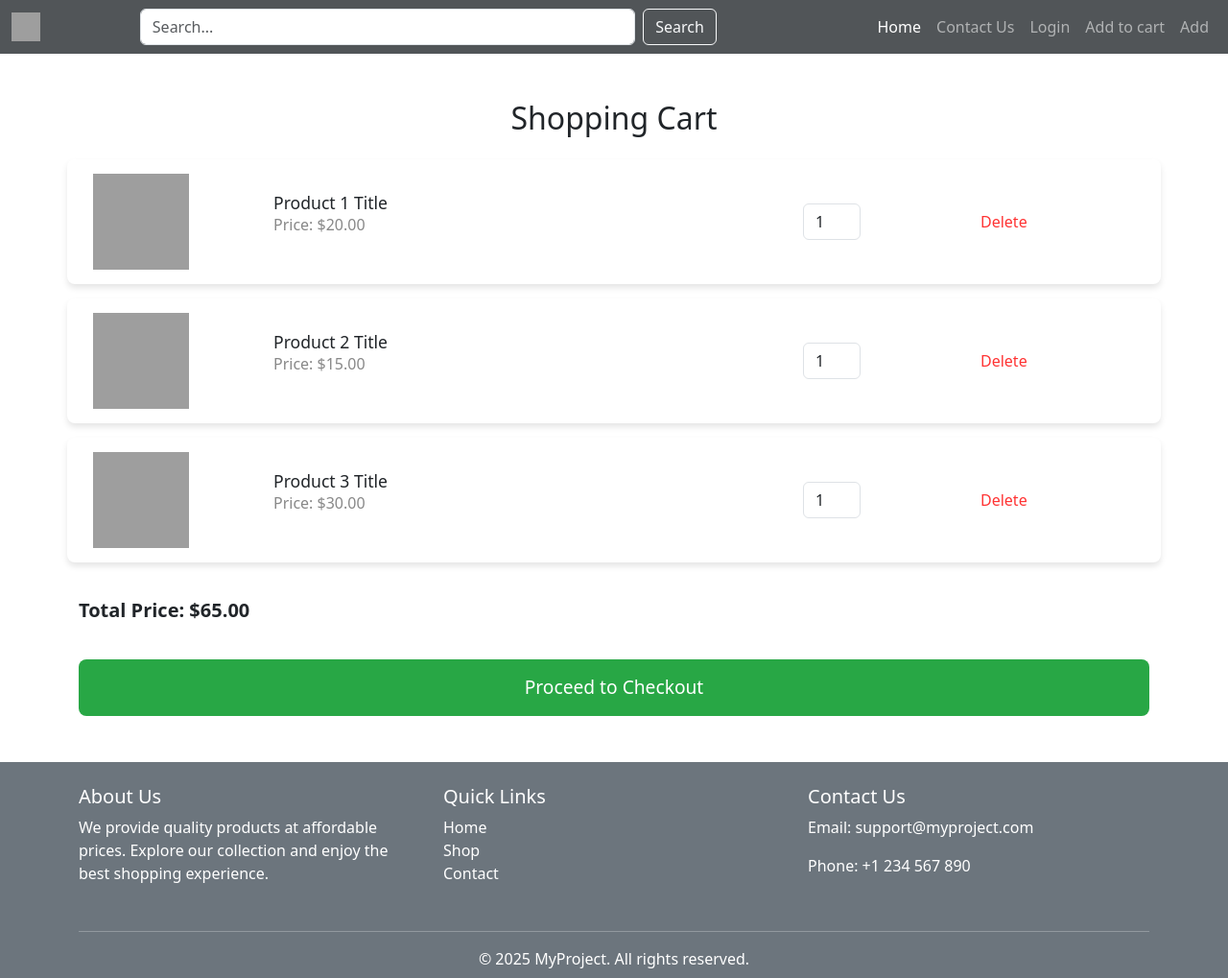
After one commit to Sanket-95/siddhaifoodsVer1, a PHP site: page /addtocart.php in a window 1280 px wide. The commit adds this page. Shown: the whole page at 96% size. Run offline with PHP 8.4, Linux system fonts and the light colour scheme; grey boxes are pictures that could not be loaded.

Commit message:
pages added

```diff
--- /dev/null
+++ b/addtocart.php
@@ -0,0 +1,160 @@
+<!DOCTYPE html>
+<html lang="en">
+<head>
+  <meta charset="UTF-8">
+  <meta name="viewport" content="width=device-width, initial-scale=1">
+  <title>Shopping Cart</title>
+  <link href="https://cdn.jsdelivr.net/npm/bootstrap@5.3.3/dist/css/bootstrap.min.css" rel="stylesheet">
+  <link href="assets/style.css" rel="stylesheet">
+
+  <style>
+    .cart-item {
+      box-shadow: 0 4px 6px rgba(0, 0, 0, 0.1);
+      padding: 15px;
+      border-radius: 8px;
+      margin-bottom: 15px;
+    }
+
+    .cart-item img {
+      width: 100px;
+      height: 100px;
+      object-fit: cover;
+    }
+
+    .cart-item .details {
+      padding-left: 15px;
+      display: flex;
+      flex-direction: column;
+      justify-content: center;
+    }
+
+    .cart-item .details h5 {
+      margin: 0;
+      font-size: 1.1rem;
+    }
+
+    .cart-item .details p {
+      font-size: 1rem;
+      color: #888;
+    }
+
+    .cart-item .quantity {
+      display: flex;
+      align-items: center;
+    }
+
+    .cart-item .quantity input {
+      width: 60px;
+      margin-right: 10px;
+    }
+
+    .cart-item .delete-btn {
+      color: #ff3333;
+      cursor: pointer;
+    }
+
+    .checkout-btn {
+      width: 100%;
+      padding: 15px;
+      font-size: 1.2rem;
+      background-color: #28a745;
+      color: white;
+      border: none;
+      border-radius: 8px;
+      margin-top: 20px;
+    }
+
+    .checkout-btn:hover {
+      background-color: #218838;
+    }
+
+    .cart-total {
+      font-size: 1.25rem;
+      margin-top: 20px;
+      font-weight: bold;
+    }
+  </style>
+</head>
+<body>
+
+  <!-- Navigation bar -->
+  <?php include 'includes/navbar.php'; ?>
+
+  <!-- Shopping Cart Container -->
+  <div class="container my-5">
+    <h2 class="text-center mb-4">Shopping Cart</h2>
+
+    <!-- Cart Items -->
+    <div class="row">
+      <div class="col-12">
+        <!-- Item 1 -->
+        <div class="cart-item row align-items-center">
+          <div class="col-md-2">
+            <img src="assets/images/product1.jpg" alt="Product 1">
+          </div>
+          <div class="col-md-6 details">
+            <h5>Product 1 Title</h5>
+            <p>Price: $20.00</p>
+          </div>
+          <div class="col-md-2 quantity">
+            <input type="number" value="1" min="1" max="10" class="form-control">
+          </div>
+          <div class="col-md-2">
+            <span class="delete-btn">Delete</span>
+          </div>
+        </div>
+
+        <!-- Item 2 -->
+        <div class="cart-item row align-items-center">
+          <div class="col-md-2">
+            <img src="assets/images/product2.jpg" alt="Product 2">
+          </div>
+          <div class="col-md-6 details">
+            <h5>Product 2 Title</h5>
+            <p>Price: $15.00</p>
+          </div>
+          <div class="col-md-2 quantity">
+            <input type="number" value="1" min="1" max="10" class="form-control">
+          </div>
+          <div class="col-md-2">
+            <span class="delete-btn">Delete</span>
+          </div>
+        </div>
+
+        <!-- Item 3 -->
+        <div class="cart-item row align-items-center">
+          <div class="col-md-2">
+            <img src="assets/images/product3.jpg" alt="Product 3">
+          </div>
+          <div class="col-md-6 details">
+            <h5>Product 3 Title</h5>
+            <p>Price: $30.00</p>
+          </div>
+          <div class="col-md-2 quantity">
+            <input type="number" value="1" min="1" max="10" class="form-control">
+          </div>
+          <div class="col-md-2">
+            <span class="delete-btn">Delete</span>
+          </div>
+        </div>
+      </div>
+    </div>
+
+    <!-- Total Price Section -->
+    <div class="row">
+      <div class="col-12">
+        <div class="cart-total">
+          <p>Total Price: $65.00</p>
+        </div>
+        <button class="checkout-btn">Proceed to Checkout</button>
+      </div>
+    </div>
+  </div>
+
+  <!-- Footer -->
+  <?php include 'includes/footer.php'; ?>
+
+  <!-- Bootstrap JS and Popper.js -->
+  <script src="https://cdn.jsdelivr.net/npm/bootstrap@5.3.3/dist/js/bootstrap.bundle.min.js"></script>
+</body>
+</html>
--- a/includes/footer.php
+++ b/includes/footer.php
@@ -1,5 +1,35 @@
-</div> <!-- end container -->
-  <script src="https://cdn.jsdelivr.net/npm/bootstrap@5.3.3/dist/js/bootstrap.bundle.min.js"></script>
-  <script src="assets/js/script.js"></script>
-</body>
-</html>
+<!-- footer.php -->
+<footer class="bg-secondary text-white pt-4 pb-2 mt-5">
+  <div class="container text-center text-md-start">
+    <div class="row">
+
+      <!-- Column 1: About -->
+      <div class="col-md-4 mb-3">
+        <h5>About Us</h5>
+        <p>We provide quality products at affordable prices. Explore our collection and enjoy the best shopping experience.</p>
+      </div>
+
+      <!-- Column 2: Links -->
+      <div class="col-md-4 mb-3">
+        <h5>Quick Links</h5>
+        <ul class="list-unstyled">
+          <li><a href="#" class="text-white text-decoration-none">Home</a></li>
+          <li><a href="#" class="text-white text-decoration-none">Shop</a></li>
+          <li><a href="#" class="text-white text-decoration-none">Contact</a></li>
+        </ul>
+      </div>
+
+      <!-- Column 3: Contact -->
+      <div class="col-md-4 mb-3">
+        <h5>Contact Us</h5>
+        <p>Email: support@myproject.com</p>
+        <p>Phone: +1 234 567 890</p>
+      </div>
+
+    </div>
+    <hr class="bg-light">
+    <div class="text-center">
+      <p class="mb-0">&copy; <?php echo date("Y"); ?> MyProject. All rights reserved.</p>
+    </div>
+  </div>
+</footer>
--- /dev/null
+++ b/includes/navbar.php
@@ -0,0 +1,44 @@
+<!-- navbar.php -->
+<nav class="navbar navbar-expand-lg navbar-dark sticky-top custom-navbar" style="background-color: #515558;">
+  <div class="container-fluid">
+
+    <!-- 🔹 Logo -->
+    <a class="navbar-brand d-flex align-items-center" href="#">
+      <img src="logo.png" alt="Logo" width="30" height="30" class="me-2">
+    </a>
+
+    <!-- 🔹 Mobile Toggle -->
+    <button class="navbar-toggler" type="button" data-bs-toggle="collapse" data-bs-target="#navbarContent">
+      <span class="navbar-toggler-icon"></span>
+    </button>
+
+    <!-- 🔹 Main Navbar Content -->
+    <div class="collapse navbar-collapse justify-content-between" id="navbarContent">
+
+      <!-- 🔹 Centered Search Bar -->
+      <form class="d-flex mx-auto" role="search" method="GET" action="search.php" style="width: 50%;">
+        <input class="form-control me-2 w-100" type="search" name="q" placeholder="Search..." aria-label="Search">
+        <button class="btn btn-outline-light" type="submit">Search</button>
+      </form>
+
+      <!-- 🔹 Right-side Links -->
+      <ul class="navbar-nav ms-auto mb-2 mb-lg-0">
+          <li class="nav-item">
+            <a class="nav-link active" href="index.php">Home</a>
+          </li>
+          <li class="nav-item">
+            <a class="nav-link" href="contact.php">Contact Us</a>
+          </li>
+          <li class="nav-item">
+            <a class="nav-link" href="#">Login</a>
+          </li>
+          <li class="nav-item">
+            <a class="nav-link" href="addtocart.php">Add to cart</a>
+          </li>
+          <li class="nav-item">
+            <a class="nav-link" href="add.php">Add</a>
+          </li>
+        </ul>
+    </div>
+  </div>
+</nav>
```
Also changed, not shown: add.php (added, +148 -0 lines), assets/css/style.css (+7 -0 lines), contact.php (added, +181 -0 lines), index.php (+9 -4 lines).
